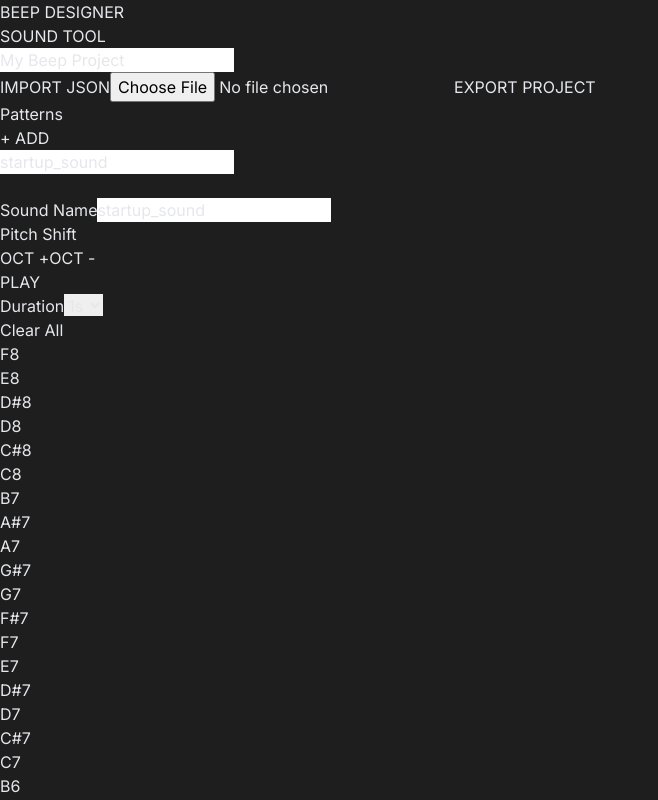
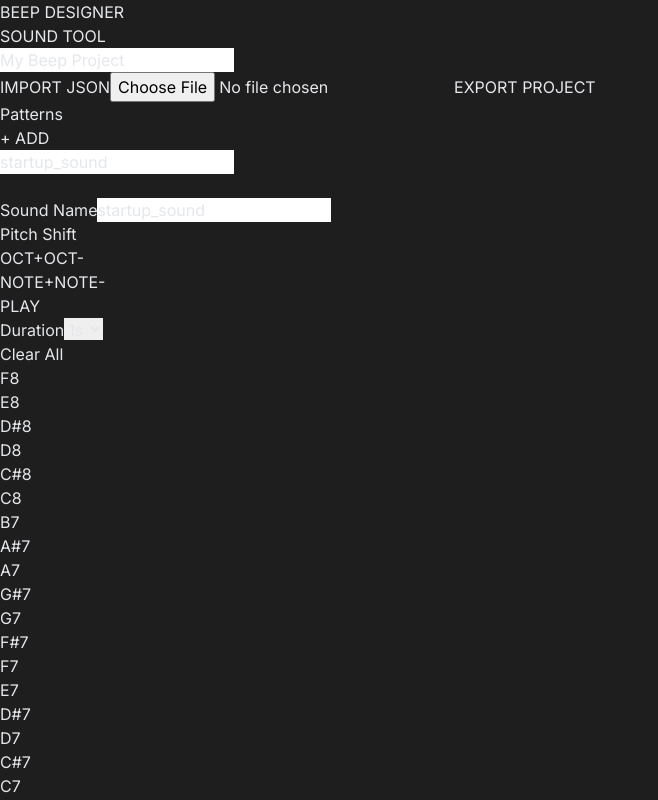
Before and after one commit to sac-inoue/BeepDesigner, a React (Vite) app: page / in a window 1280 px wide. Shown: the top 800 px of the page, without its empty margins (0-658 px from the left). Built offline with nearby package versions, Linux system fonts and the light colour scheme; the HTML template or start-up script is replaced by a standard one.

Commit message:
Add semitone transpose (NOTE+/-) buttons

```diff
--- a/src/components/PianoRoll.tsx
+++ b/src/components/PianoRoll.tsx
@@ -5,9 +5,10 @@ import type { Beep, Note, NoteEntry } from '../types';
 interface PianoRollProps {
   beep: Beep;
   onUpdate: (updatedBeep: Beep) => void;
+  onToggleSidebar?: () => void;
 }
 
-const PianoRoll: React.FC<PianoRollProps> = ({ beep, onUpdate }) => {
+const PianoRoll: React.FC<PianoRollProps> = ({ beep, onUpdate, onToggleSidebar }) => {
   const scale = useMemo(() => getScale(), []);
   const [isPlaying, setIsPlaying] = useState(false);
   const [currentTime, setCurrentTime] = useState(0);
@@ -231,42 +232,75 @@ const PianoRoll: React.FC<PianoRollProps> = ({ beep, onUpdate }) => {
   return (
     <div className="p-8 h-full flex flex-col">
       {/* Controls Bar */}
-      <div className="mb-6 flex items-center space-x-6 shrink-0">
+      <div className="mb-4 lg:mb-6 flex flex-wrap items-center gap-3 lg:gap-6 shrink-0">
+        {onToggleSidebar && (
+          <button
+            onClick={onToggleSidebar}
+            className="lg:hidden p-2 text-gray-400 hover:text-white bg-gray-800 rounded-lg"
+            title="Menu"
+          >
+            <svg className="w-6 h-6" fill="none" stroke="currentColor" viewBox="0 0 24 24"><path strokeLinecap="round" strokeLinejoin="round" strokeWidth={2} d="M4 6h16M4 12h16M4 18h16" /></svg>
+          </button>
+        )}
+
         <div className="flex flex-col space-y-1">
           <span className="text-[10px] font-bold text-gray-600 uppercase tracking-widest pl-1">Sound Name</span>
           <input
             type="text"
             value={beep.name}
             onChange={e => onUpdate({...beep, name: e.target.value.replace(/[^a-zA-Z0-9_]/g, '')})}
-            className="bg-gray-950 border border-gray-800 focus:border-blue-500/50 outline-none rounded-lg px-3 py-2 text-sm text-blue-400 font-mono w-48 transition-all"
+            className="bg-gray-950 border border-gray-800 focus:border-blue-500/50 outline-none rounded-lg px-3 py-2 text-sm text-blue-400 font-mono w-32 lg:w-48 transition-all"
             placeholder="Pattern Name"
           />
         </div>
 
-        <div className="h-10 w-px bg-gray-800 mx-2" />
+        <div className="hidden lg:block h-10 w-px bg-gray-800 mx-2" />
 
         <div className="flex flex-col space-y-1">
           <span className="text-[10px] font-bold text-gray-600 uppercase tracking-widest pl-1">Pitch Shift</span>
-          <div className="flex space-x-2">
+          <div className="flex space-x-1 lg:space-x-2">
             <button
                 onClick={() => {
                   const newNotes = beep.notes.map(n => ({ ...n, freq: n.freq * 2 }));
                   onUpdate({ ...beep, notes: newNotes });
                 }}
-                className="text-[10px] bg-gray-800 hover:bg-gray-700 transition-all font-mono py-2 px-3 rounded-lg border border-gray-700 text-gray-400 hover:text-white"
+                className="text-[10px] bg-gray-800 hover:bg-gray-700 transition-all font-mono py-1.5 lg:py-2 px-2 lg:px-3 rounded-lg border border-gray-700 text-gray-400 hover:text-white"
                 title="Octave Up"
             >
-                OCT +
+                OCT+
             </button>
             <button
                 onClick={() => {
                   const newNotes = beep.notes.map(n => ({ ...n, freq: n.freq / 2 }));
                   onUpdate({ ...beep, notes: newNotes });
                 }}
-                className="text-[10px] bg-gray-800 hover:bg-gray-700 transition-all font-mono py-2 px-3 rounded-lg border border-gray-700 text-gray-400 hover:text-white"
+                className="text-[10px] bg-gray-800 hover:bg-gray-700 transition-all font-mono py-1.5 lg:py-2 px-2 lg:px-3 rounded-lg border border-gray-700 text-gray-400 hover:text-white"
                 title="Octave Down"
             >
-                OCT -
+                OCT-
+            </button>
+            <div className="w-px h-6 bg-gray-800 self-center mx-1" />
+            <button
+                onClick={() => {
+                  const ratio = Math.pow(2, 1/12);
+                  const newNotes = beep.notes.map(n => ({ ...n, freq: Math.round(n.freq * ratio) }));
+                  onUpdate({ ...beep, notes: newNotes });
+                }}
+                className="text-[10px] bg-gray-800 hover:bg-gray-700 transition-all font-mono py-1.5 lg:py-2 px-2 lg:px-3 rounded-lg border border-gray-700 text-gray-400 hover:text-white"
+                title="Note Up (+1 Semitone)"
+            >
+                NOTE+
+            </button>
+            <button
+                onClick={() => {
+                  const ratio = Math.pow(2, 1/12);
+                  const newNotes = beep.notes.map(n => ({ ...n, freq: Math.round(n.freq / ratio) }));
+                  onUpdate({ ...beep, notes: newNotes });
+                }}
+                className="text-[10px] bg-gray-800 hover:bg-gray-700 transition-all font-mono py-1.5 lg:py-2 px-2 lg:px-3 rounded-lg border border-gray-700 text-gray-400 hover:text-white"
+                title="Note Down (-1 Semitone)"
+            >
+                NOTE-
             </button>
           </div>
         </div>
```
